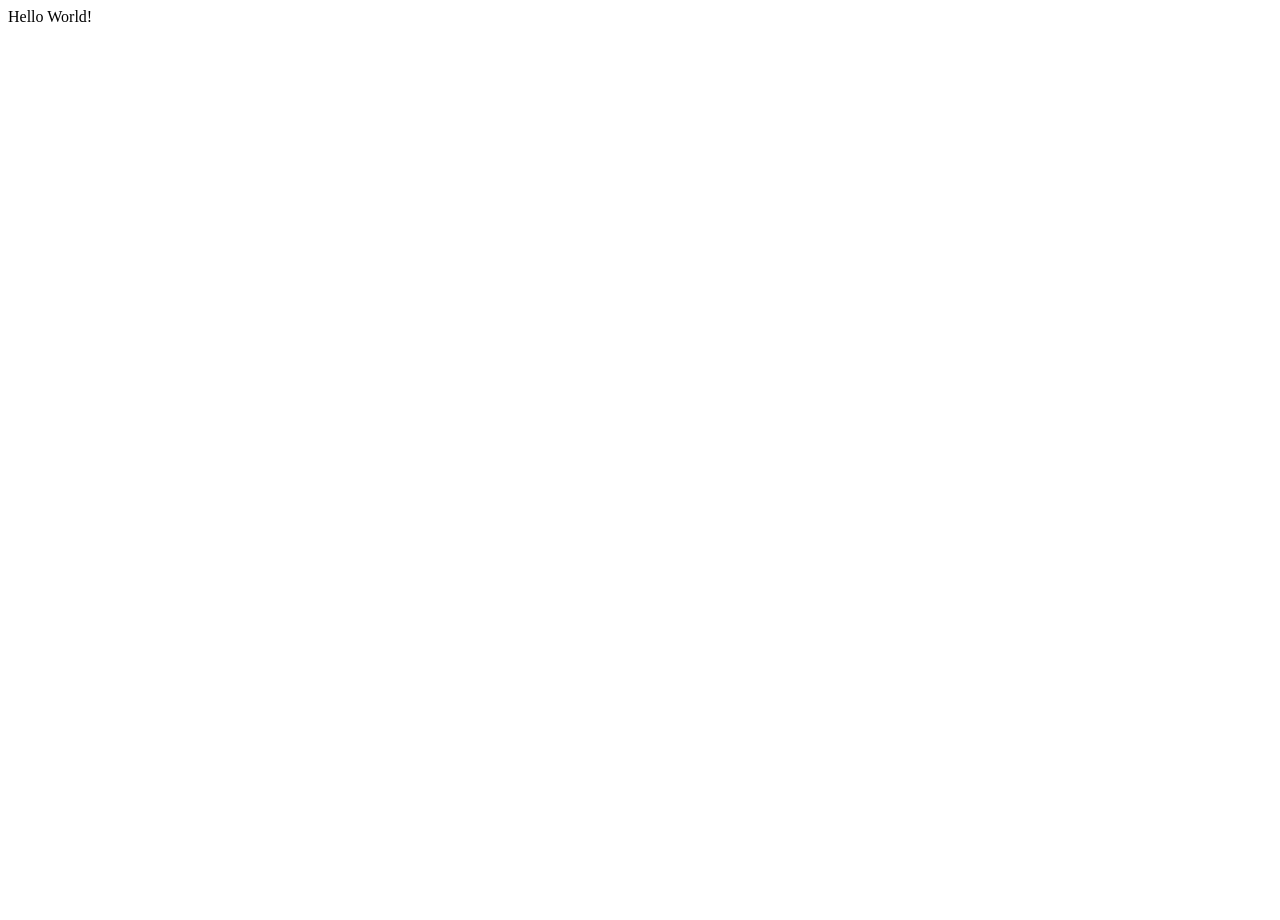
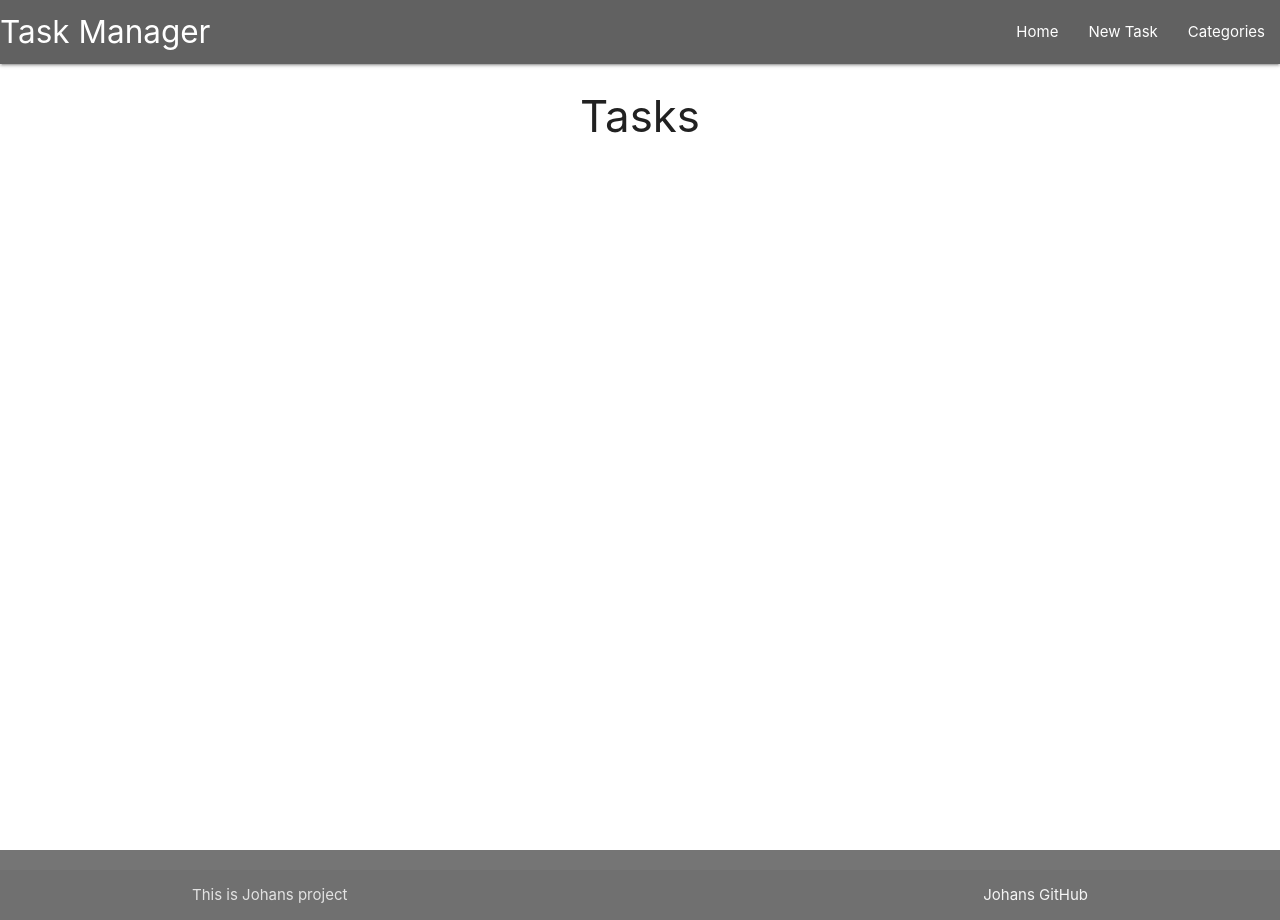
Before and after one commit to pakkONE/flask-sqlalchemy-task-manager, a Flask app: page / in a window 1280 px wide. Before the commit the page is almost empty. Run offline with Flask 2, Linux system fonts and the light colour scheme.

Commit message:
Add navba and footer to base template

```diff
--- a/taskmanager/models.py
+++ b/taskmanager/models.py
@@ -2,15 +2,18 @@ from taskmanager import db
 
 
 class Category(db.Model):
+    # schema for the Category model
     id = db.Column(db.Integer, primary_key=True)
     category_name = db.Column(db.String(25), unique=True, nullable=False)
     tasks = db.relationship("Task", backref="category", cascade="all, delete", lazy=True)
 
     def __repr__(self):
+        # __repr__ to represent itself in the form of a string
         return self.category_name
 
 
 class Task(db.Model):
+    # schema for the Task model
     id = db.Column(db.Integer, primary_key=True)
     task_name = db.Column(db.String(50), unique=True, nullable=False)
     task_description = db.Column(db.Text, nullable=False)
@@ -19,6 +22,7 @@ class Task(db.Model):
     category_id = db.Column(db.Integer, db.ForeignKey("category.id", ondelete="CASCADE"), nullable=False)
 
     def __repr__(self):
+        # __repr__ to represent itself in the form of a string
         return "#{0} - Task: {1} | Urgent: {2}".format(
             self.id, self.task_name, self.is_urgent
         )
--- a/taskmanager/routes.py
+++ b/taskmanager/routes.py
@@ -5,4 +5,4 @@ from taskmanager.models import Category, Task
 
 @app.route("/")
 def home():
-    return render_template("base.html")
+    return render_template("tasks.html")
--- /dev/null
+++ b/taskmanager/static/css/style.css
@@ -0,0 +1,9 @@
+body {
+    display: flex;
+    min-height: 100vh;
+    flex-direction: column;
+}
+
+main {
+    flex: 1 0 auto;
+}
--- /dev/null
+++ b/taskmanager/static/js/script.js
@@ -0,0 +1,5 @@
+document.addEventListener("DOMContentLoaded", function () {
+    // sidenav initialization
+    let sidenav = document.querySelectorAll(".sidenav");
+    M.Sidenav.init(sidenav);
+});
--- a/taskmanager/templates/base.html
+++ b/taskmanager/templates/base.html
@@ -1,14 +1,61 @@
 <!DOCTYPE html>
 <html lang="en">
+
 <head>
     <meta charset="UTF-8">
     <meta http-equiv="X-UA-Compatible" content="IE=edge">
     <meta name="viewport" content="width=device-width, initial-scale=1.0">
+    <link rel="stylesheet" href="https://cdnjs.cloudflare.com/ajax/libs/font-awesome/5.15.3/css/all.min.css"
+        integrity="sha512-iBBXm8fW90+nuLcSKlbmrPcLa0OT92xO1BIsZ+ywDWZCvqsWgccV3gFoRBv0z+8dLJgyAHIhR35VZc2oM/gI1w=="
+        crossorigin="anonymous" referrerpolicy="no-referrer" />
+    <link rel="stylesheet" href="https://cdnjs.cloudflare.com/ajax/libs/materialize/1.0.0/css/materialize.min.css">
+    <link rel="stylesheet" href="{{ url_for('static', filename='css/style.css') }}" type="text/css">
     <title>Task Manager</title>
 </head>
+
 <body>
 
-    Hello World!
+    <header>
+        <!-- top navbar -->
+        <nav class="grey darken-2">
+            <div class="nav-wrapper">
+                <a href="{{ url_for('home') }}" class="brand-logo">Task Manager</a>
+                <a href="#" data-target="mobile-demo" class="sidenav-trigger"><i class="fas fa-bars"></i></a>
+                <ul class="right hide-on-med-and-down">
+                    <li><a href="{{ url_for('home') }}">Home</a></li>
+                    <li><a href="">New Task</a></li>
+                    <li><a href="">Categories</a></li>
+                </ul>
+            </div>
+        </nav>
+
+        <!-- move sidenavbar -->
+        <ul class="sidenav" id="mobile-demo">
+            <li><a href="{{ url_for('home') }}">Home</a></li>
+            <li><a href="">New Task</a></li>
+            <li><a href="">Categories</a></li>
+        </ul>
+
+    </header>
+
+    <main class="container">
+        {% block content %}
+        {% endblock %}
+    </main>
+
+    <footer class="page-footer grey darken-1">
+        <div class="footer-copyright">
+            <div class="container">
+                This is Johans project
+                <a class="grey-text text-lighten-4 right" href="https://github.com/pakkONE/" target="_blank">Johans
+                    GitHub</a>
+            </div>
+        </div>
+    </footer>
+
+    <script src="https://cdnjs.cloudflare.com/ajax/libs/materialize/1.0.0/js/materialize.min.js"></script>
+    <script src="{{ url_for('static', filename='js/script.js') }}"></script>
 
 </body>
+
 </html>
--- /dev/null
+++ b/taskmanager/templates/tasks.html
@@ -0,0 +1,6 @@
+{% extends "base.html" %}
+{% block content %}
+
+<h3 class="grey-text text-darken-4 center-align">Tasks</h3>
+
+{% endblock %}
```
